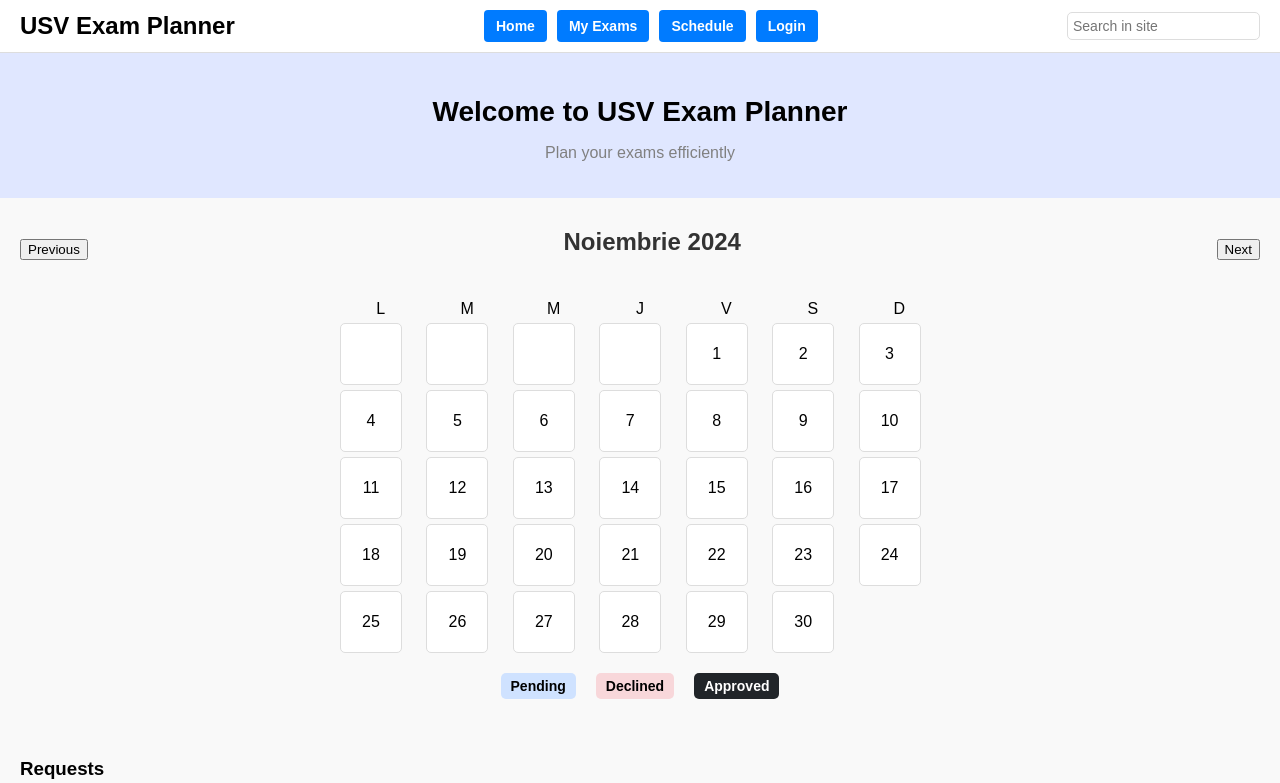
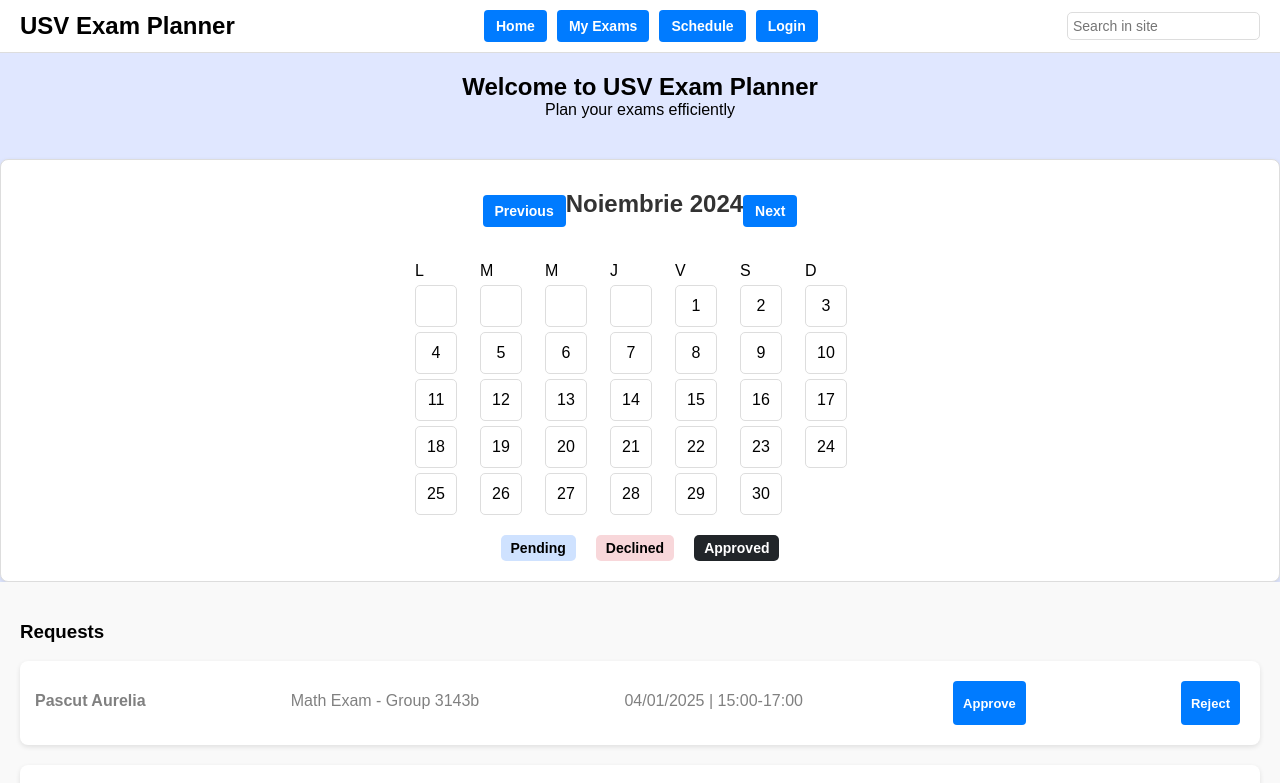
Before and after one commit to PisicileSalbatice/Frontend, a React (Create React App) app in the folder USVExamPlanner/usv-exam-planner/: page / in a window 1280 px wide. Shown: the top 783 px of the page. Built offline with nearby package versions, Linux system fonts and the light colour scheme.

Commit message:
Calendar
Calendarul este functional

```diff
--- a/USVExamPlanner/usv-exam-planner/src/index.css
+++ b/USVExamPlanner/usv-exam-planner/src/index.css
@@ -0,0 +1,3 @@
+@tailwind base;
+@tailwind components;
+@tailwind utilities;
--- a/USVExamPlanner/usv-exam-planner/src/pages/HomePage.js
+++ b/USVExamPlanner/usv-exam-planner/src/pages/HomePage.js
@@ -1,25 +1,24 @@
 import React, { useState, useEffect } from "react";
 import { useNavigate } from "react-router-dom";
-import { useAuth } from "./AuthContext"; // Importă contextul de autentificare
+import { useAuth } from "./AuthContext";
 import "../styles/HomePage.css";
 
 function HomePage() {
   const navigate = useNavigate();
-  const { isAuthenticated, logout, user } = useAuth(); // Preia starea de autentificare și funcția logout
-  const email = user?.email; // Presupunând că `user` conține emailul utilizatorului
+  const { isAuthenticated, logout, user } = useAuth();
+  const email = user?.email;
 
-  // Verificăm dacă emailul se termină cu @student.usv.ro
   const isStudentEmail = email && email.toLowerCase().endsWith("@student.usv.ro");
 
   const handleLogout = () => {
-    logout(); // Dezautentifică utilizatorul
-    navigate("/login"); // Navighează la pagina de Login
+    logout();
+    navigate("/login");
   };
 
   const handleDayClick = (day) => {
     const date = new Date(year, month, day);
-    const formattedDate = date.toISOString().split("T")[0]; // Formatăm data ca "YYYY-MM-DD"
-    navigate(`/exam-scheduling?date=${formattedDate}`); // Navigăm la ExamSchedulingPage cu data ca query param
+    const formattedDate = date.toISOString().split("T")[0];
+    navigate(`/exam-scheduling?date=${formattedDate}`);
   };
 
   const handleApproval = () => {
@@ -27,76 +26,83 @@ function HomePage() {
   };
 
   const handleMoreRequests = () => {
-    navigate("/requests"); // Navighează la RequestsPage
+    navigate("/requests");
   };
 
-  // State pentru luna și anul curent
   const [month, setMonth] = useState(new Date().getMonth());
   const [year, setYear] = useState(new Date().getFullYear());
-  const [currentDate, setCurrentDate] = useState(new Date()); // Data curentă
+  const [currentDate, setCurrentDate] = useState(new Date());
 
-  // Array pentru numele lunilor
   const months = [
     "Ianuarie", "Februarie", "Martie", "Aprilie", "Mai", "Iunie", "Iulie", "August", "Septembrie", "Octombrie", "Noiembrie", "Decembrie"
   ];
 
-  // Array pentru numele zilelor săptămânii în limba română
   const daysOfWeek = ["L", "M", "M", "J", "V", "S", "D"];
 
-  const getFirstDayOfMonth = (year, month) => {
-    // Calculăm prima zi a lunii curente
-    const date = new Date(year, month, 1);
-    return (date.getDay() + 6) % 7; // Ajustăm pentru săptămâna care începe de luni
+  const getDaysInMonth = (year, month) => {
+    return new Date(year, month + 1, 0).getDate();
   };
 
-  const generateDays = () => {
-    const firstDay = getFirstDayOfMonth(year, month); // Prima zi a lunii (0=Luni)
-    const daysInMonth = new Date(year, month + 1, 0).getDate(); // Numărul de zile din lună
+  const getFirstDayOfMonth = (year, month) => {
+    return (new Date(year, month, 1).getDay() + 6) % 7;
+  };
+
+  const handlePrevMonth = () => {
+    if (month === 0) {
+      setMonth(11);
+      setYear((prevYear) => prevYear - 1);
+    } else {
+      setMonth((prevMonth) => prevMonth - 1);
+    }
+  };
+
+  const handleNextMonth = () => {
+    if (month === 11) {
+      setMonth(0);
+      setYear((prevYear) => prevYear + 1);
+    } else {
+      setMonth((prevMonth) => prevMonth + 1);
+    }
+  };
+
+  const generateCalendar = () => {
+    const daysInMonth = getDaysInMonth(year, month);
+    const firstDay = getFirstDayOfMonth(year, month);
     const daysArray = [];
 
-    // Adăugăm casete goale înainte de prima zi a lunii
     for (let i = 0; i < firstDay; i++) {
-      daysArray.push(null); // Casete goale
+      daysArray.push(<div key={`empty-${i}`} className="day empty"></div>);
     }
 
-    // Adăugăm zilele efective din lună
-    for (let i = 1; i <= daysInMonth; i++) {
-      daysArray.push(i);
+    for (let day = 1; day <= daysInMonth; day++) {
+      const isCurrentDay =
+        currentDate.getDate() === day &&
+        currentDate.getMonth() === month &&
+        currentDate.getFullYear() === year;
+      const className = isCurrentDay ? "day current-day" : "day";
+      daysArray.push(
+        <div
+          key={`day-${day}`}
+          className={className}
+          onClick={() => handleDayClick(day)}
+        >
+          {day}
+        </div>
+      );
     }
 
     return daysArray;
   };
 
-  const handleNextMonth = () => {
-    if (month === 11) {
-      setMonth(0);
-      setYear((prevYear) => prevYear + 1); // Anul avansează corect
-    } else {
-      setMonth((prevMonth) => prevMonth + 1);
-    }
-  };
-
-  const handlePrevMonth = () => {
-    if (month === 0) {
-      setMonth(11);
-      setYear((prevYear) => prevYear - 1); // Anul scade corect
-    } else {
-      setMonth((prevMonth) => prevMonth - 1);
-    }
-  };
-
-  // Sincronizare inițială cu data curentă
   useEffect(() => {
     const currentDate = new Date();
     setMonth(currentDate.getMonth());
     setYear(currentDate.getFullYear());
-    setCurrentDate(currentDate); // Actualizează data curentă
+    setCurrentDate(currentDate);
   }, []);
-
 
   return (
     <div className="home-page">
-      {/* Antet */}
       <header className="header">
         <h1>USV Exam Planner</h1>
         <nav className="nav-links">
@@ -114,58 +120,32 @@ function HomePage() {
         </div>
       </header>
 
-      {/* Banner principal */}
       <div className="banner">
         <h2>Welcome to USV Exam Planner</h2>
         <p>Plan your exams efficiently</p>
       </div>
 
-      {/* Calendar */}
       <div className="calendar-section">
         <div className="calendar-header">
           <button onClick={handlePrevMonth}>Previous</button>
           <h3>{months[month]} {year}</h3>
           <button onClick={handleNextMonth}>Next</button>
         </div>
-        <div className="calendar">
         <div className="calendar-grid">
           {daysOfWeek.map((day, index) => (
             <div key={index} className="day-name">
               {day}
             </div>
           ))}
-
-            {generateDays().map((day, index) => {
-              if (day === null) {
-                return <div key={index} className="day empty"></div>;
-              }
-
-              // Verificăm dacă ziua curentă este în calendarul generat și o marcăm
-              const isCurrentDay = currentDate.getDate() === day && currentDate.getMonth() === month && currentDate.getFullYear() === year;
-              let className = isCurrentDay ? "current-day" : "";
-
-              return (
-                <div
-                  key={day}
-                  className={`day ${className}`}
-                  onClick={() => handleDayClick(day)}
-                >
-                  {day}
+          {generateCalendar()}
         </div>
-              );
-            })}
-          </div>
-
-          {/* Legenda */}
         <div className="legend">
           <span className="legend-item pending">Pending</span>
           <span className="legend-item declined">Declined</span>
           <span className="legend-item approved">Approved</span>
         </div>
       </div>
-      </div>
 
-      {/* Requests - Se afișează doar dacă utilizatorul nu are email @student.usv.ro */}
       {!isStudentEmail && (
         <div className="requests-section">
           <h3>Requests</h3>
@@ -203,7 +183,6 @@ function HomePage() {
         </div>
       )}
 
-      {/* Footer */}
       <footer className="footer">
         <p>© 2025 USV Exam Planner. All Rights Reserved.</p>
         <p>Contact Us: InfoUSV@gmail.com</p>
--- a/USVExamPlanner/usv-exam-planner/src/styles/HomePage.css
+++ b/USVExamPlanner/usv-exam-planner/src/styles/HomePage.css
@@ -41,24 +41,27 @@
 /* Banner principal */
 .banner {
   text-align: center;
-  background-color: #e0e7ff;
+  background-color: #e0e7ff; /* Fundal pentru banner */
   padding: 20px;
+  margin-bottom: 0; /* Elimină distanțele implicite */
 }
 
-.banner h2 {
-  font-size: 28px;
-  margin-bottom: 10px;
-}
-
+.banner h2,
 .banner p {
-  font-size: 16px;
-  color: gray;
+  margin: 0; /* Elimină margini suplimentare */
 }
 
 /* Calendar */
 .calendar-section {
+  display: flex;
+  flex-direction: column;
+  align-items: center;
   padding: 20px;
-  background-color: #f9f9f9;
+  background-color: #fff; /* Fundal alb pentru calendar */
+  margin-top: 20px; /* Distanță între banner și calendar */
+  border: 1px solid #ddd; /* Linie subțire pentru delimitare (opțional) */
+  border-radius: 8px; /* Colțuri rotunjite (opțional) */
+  box-shadow: 0 2px 5px rgba(0, 0, 0, 0.1); /* Umbră ușoară pentru separare vizuală */
 }
 
 /* Calendar Header */
@@ -103,12 +106,14 @@
 
 .calendar-grid {
   display: grid;
-  grid-template-columns: repeat(7, 1fr);
-  gap: 5px;
+  grid-template-columns: repeat(7, 60px); /* 7 coloane fixe cu lățime de 40px */
+  gap: 5px; /* Distanță mică între casuțe */
+  justify-content: center; /* Aliniază calendarul pe centru */
+  margin: 0 auto; /* Centrează grila în container */
 }
 
 .day {
-  width: 40px;
+  width: 40px; /* Dimensiuni fixe pentru celule */
   height: 40px;
   display: flex;
   justify-content: center;
@@ -116,9 +121,8 @@
   border: 1px solid #ddd;
   border-radius: 5px;
   cursor: pointer;
+  background-color: #fff;
   transition: all 0.2s ease-in-out;
-  padding: 10px;
-  background-color: #fff;
 }
 
 .day:hover {
@@ -245,3 +249,30 @@
   border-top: 1px solid #ddd;
   font-size: 14px;
 }
+
+.calendar-section .calendar-header {
+  display: flex;
+  justify-content: space-between; /* Plasează butoanele la extremități */
+  align-items: center;
+  margin-bottom: 20px;
+  padding: 0 10px; /* Adaugă puțin spațiu lateral */
+}
+
+.calendar-section .calendar-header button {
+  background-color: #007bff; /* Albastru */
+  color: white; /* Text alb */
+  font-size: 14px; /* Dimensiune font */
+  font-weight: bold;
+  border: none;
+  border-radius: 4px; /* Colțuri rotunjite */
+  padding: 8px 12px; /* Dimensiune compactă */
+  cursor: pointer;
+  transition: all 0.3s ease-in-out;
+  text-decoration: none; /* Elimină sublinierea */
+}
+
+.calendar-section .calendar-header button:hover {
+  background-color: #0056b3; /* Albastru închis pe hover */
+  box-shadow: 0px 3px 5px rgba(0, 0, 0, 0.2); /* Umbră pe hover */
+  transform: translateY(-1px); /* Ușoară mișcare în sus */
+}
```
Also changed, not shown: USVExamPlanner/usv-exam-planner/package.json (+10 -1 lines), 1 other file (tests, documents, lock files or other folders). Lines whose indentation alone changed are shown as unchanged.
